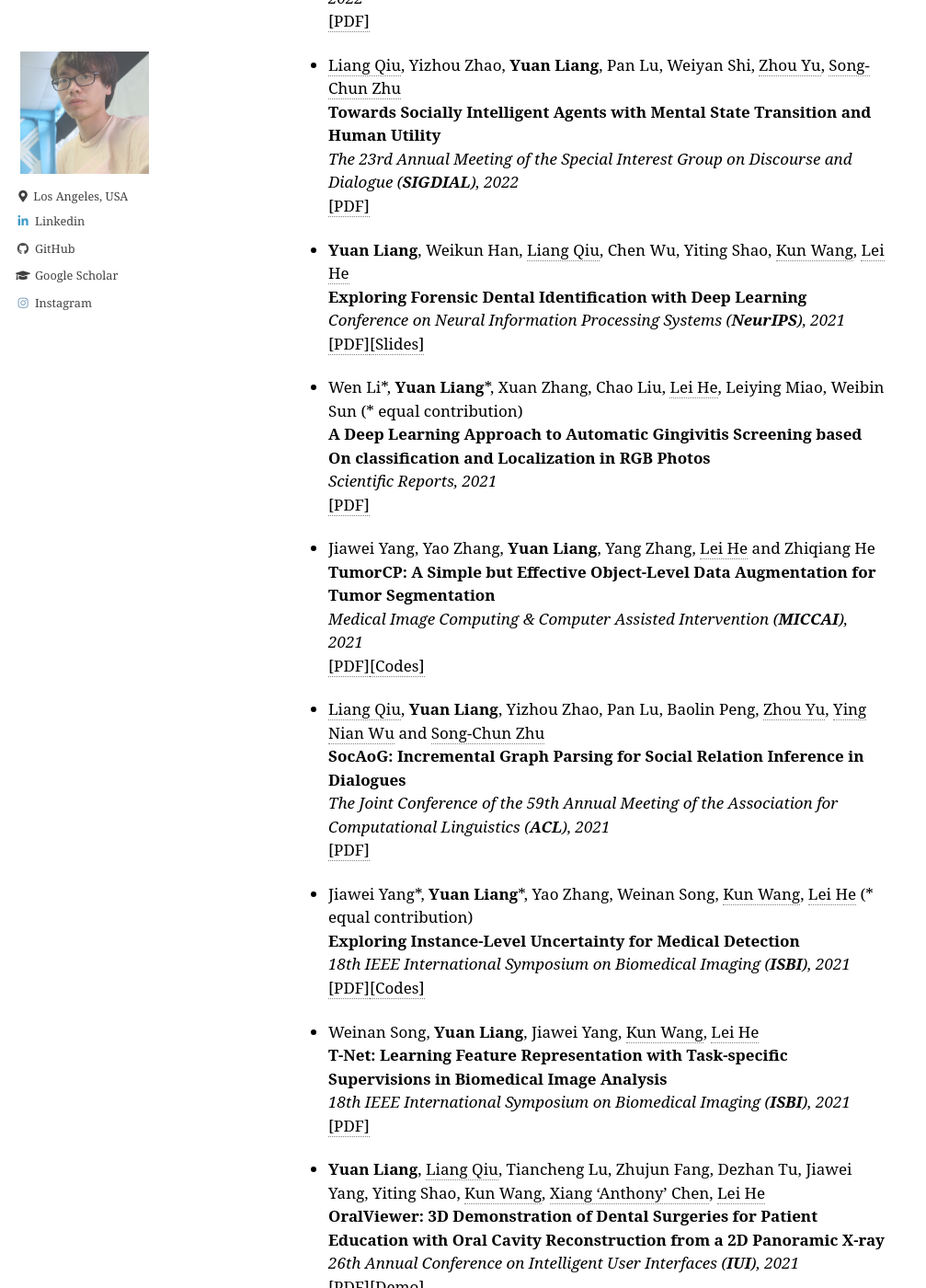
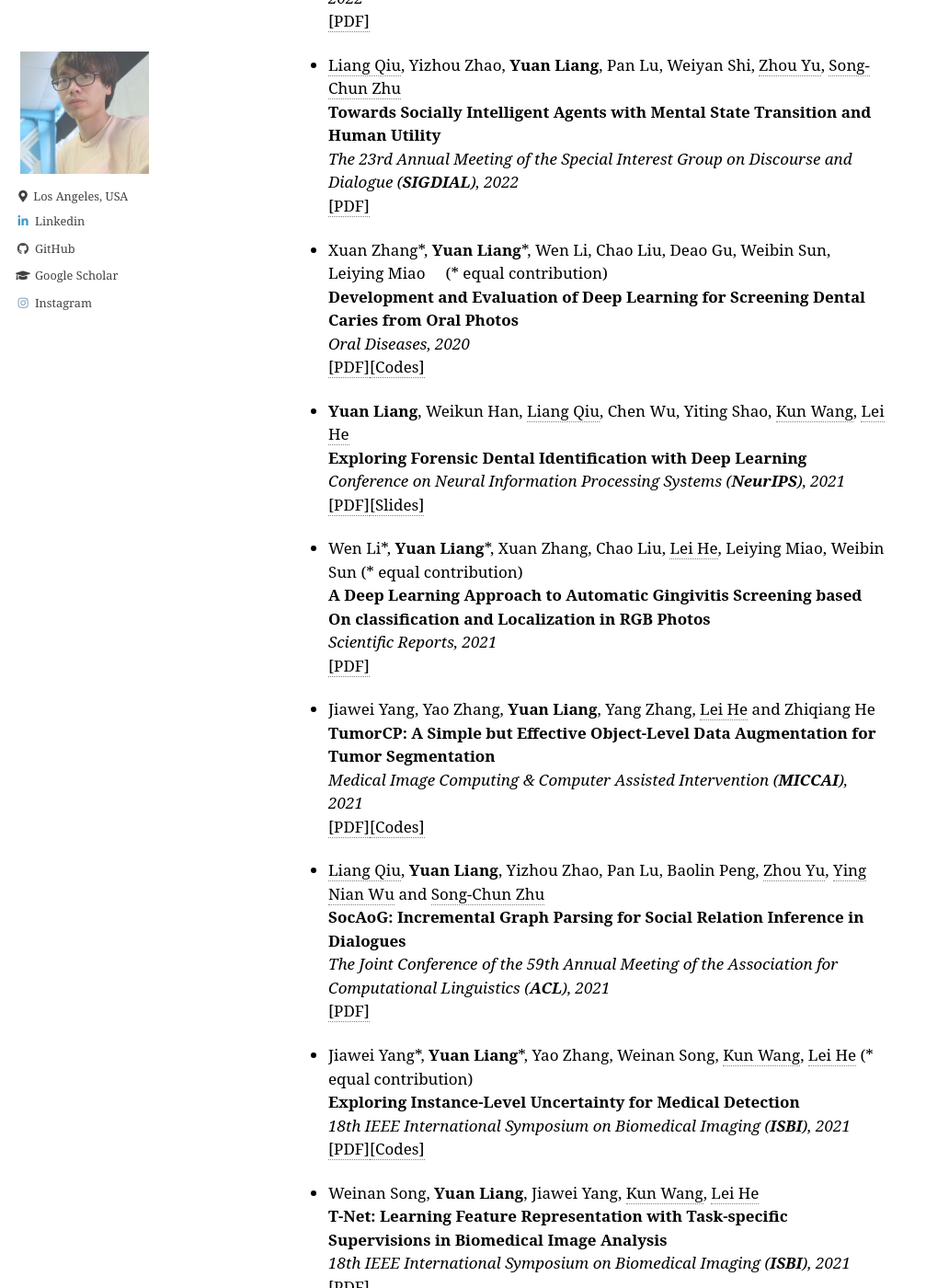
Before and after one commit to liangyuandg/liangyuandg.github.io, a Jekyll site: the page built from _pages/publications.md, in a window 1280 px wide and 1400 px high, scrolled down 872 px. Shown: the whole window at 92% size, without its empty margins (0-1007 px from the left). Built offline with Jekyll 4.4.1, drawn with Linux system fonts in a browser that asks for light colours; cached includes are drawn as plain includes; some of the changed text lies outside the part shown.

Commit message:
fix publication

```diff
--- a/_pages/publications.md
+++ b/_pages/publications.md
@@ -38,6 +38,11 @@ comments: false
   *The 23rd Annual Meeting of the Special Interest Group on Discourse and Dialogue (**SIGDIAL**), 2022*\
   [[PDF]](https://arxiv.org/abs/2103.07011){:target="_blank"}
 
++ Xuan Zhang\*, **Yuan Liang**\*, Wen Li, Chao Liu, Deao Gu, Weibin Sun, Leiying Miao  &nbsp;&nbsp;&nbsp; (\* equal contribution)\
+  **Development and Evaluation of Deep Learning for Screening Dental Caries from Oral Photos**\
+  *Oral Diseases, 2020*\
+  [[PDF]](https://onlinelibrary.wiley.com/doi/abs/10.1111/odi.13735?af=R){:target="_blank"}[[Codes]](https://github.com/liangyuandg/DLCariesScreen){:target="_blank"}
+
 + **Yuan Liang**, Weikun Han, [Liang Qiu][QL]{:target="_blank"}, Chen Wu, Yiting Shao, [Kun Wang][WK]{:target="_blank"}, [Lei He][HL]{:target="_blank"}\
   **Exploring Forensic Dental Identification with Deep Learning**\
   *Conference on Neural Information Processing Systems (**NeurIPS**), 2021*\
```
Also changed, not shown: other parts of _pages/publications.md (+0 -5 lines).
